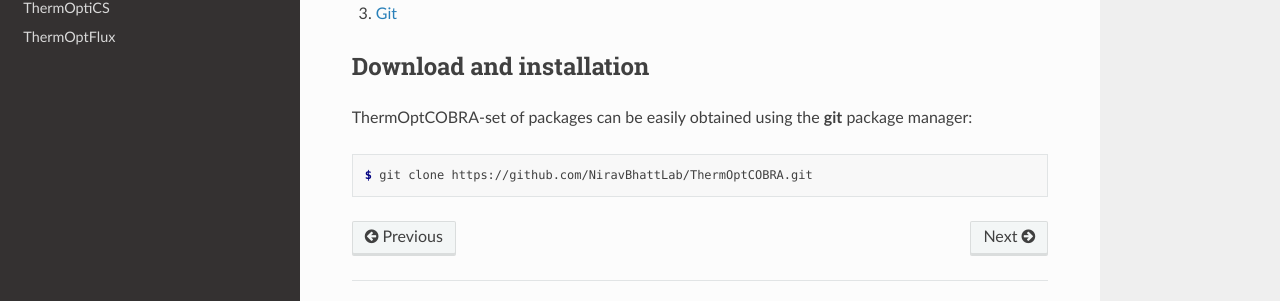
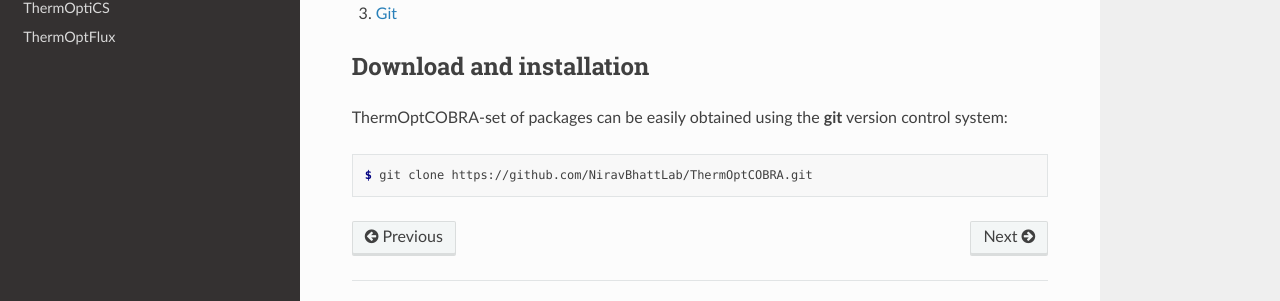
Before and after one commit to NiravBhattLab/ThermOptCOBRA, a Sphinx documentation site: the page built from docs/Installation.rst, in a window 1280 px wide. Shown: the part 262-563 px from the top of the page. Built offline with Sphinx 7.4.7 and the Read the Docs theme 3.1.0, drawn with Linux system fonts in a browser that asks for light colours.

Commit message:
Update Installation.rst

```diff
--- a/docs/Installation.rst
+++ b/docs/Installation.rst
@@ -12,7 +12,7 @@ Requirements
 
 Download and installation
 -------------------------
-ThermOptCOBRA-set of packages can be easily obtained using the **git** package manager:
+ThermOptCOBRA-set of packages can be easily obtained using the **git** version control system:
 
 .. code-block:: console
 
```
